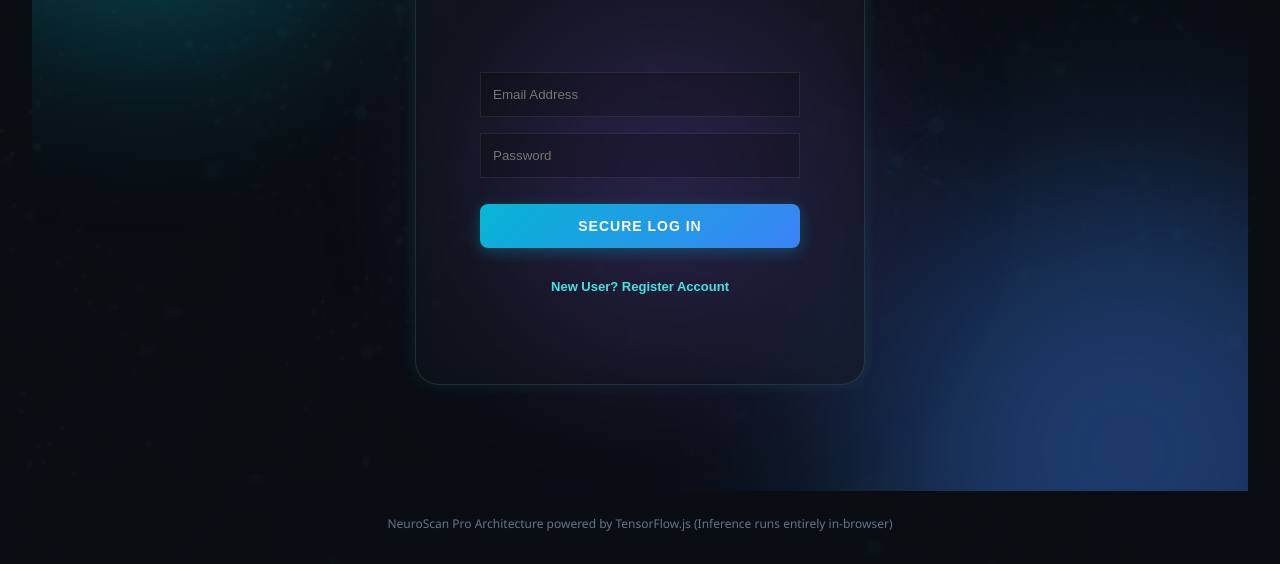
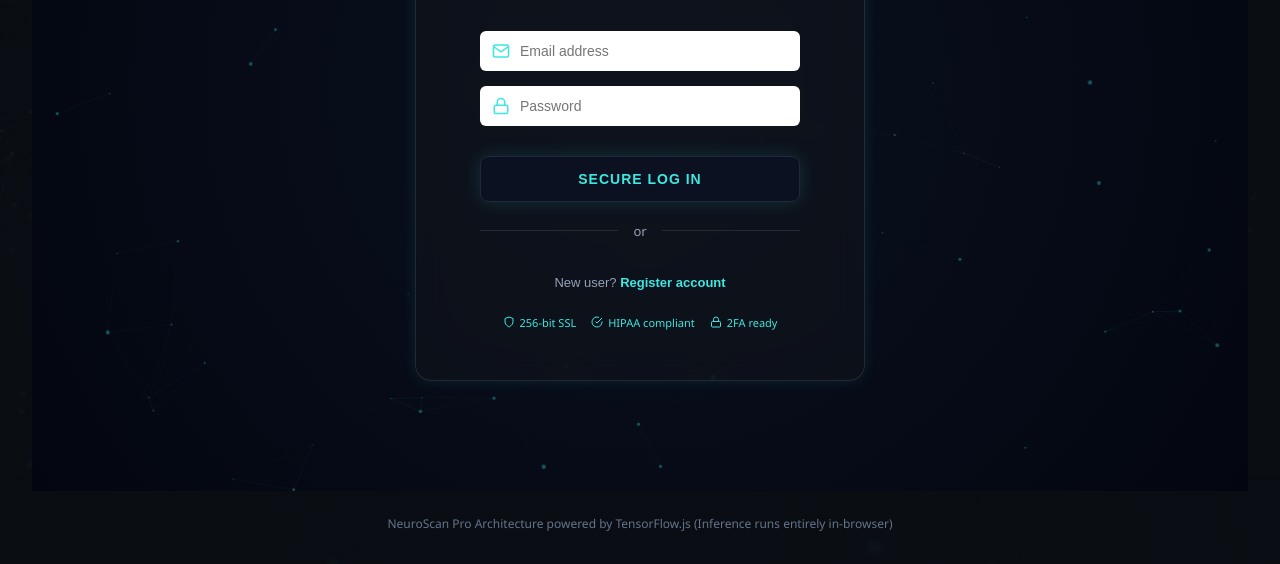
Before and after one commit to Mirzaib-ops/brain-tumor-mri-classifier, a plain HTML site: page index.html in a window 1280 px wide. Shown: the part 414-978 px from the top of the page. Drawn offline with nearby package versions, Linux system fonts and the light colour scheme.

Commit message:
UI: Replicate specific Auth layout requested by user. Include HTML5 Canvas moving network particles, white inputs with inline cyan SVG icons, dark glowing 'SECURE LOG IN' button, and professional security compliance badges.

```diff
--- a/index.html
+++ b/index.html
@@ -127,34 +127,35 @@
   /* Auth Forms */
   .auth-form { display:flex; flex-direction:column; gap:16px; max-width:320px; margin:0 auto; padding:40px 0; }
     .auth-btn{
-      width:100%;padding:14px;background:var(--primary-gradient);
-      color:#fff;border:none;border-radius:8px;font-weight:700;
+      width:100%;padding:14px;background:#0b1120;
+      color:var(--cyan);border:1px solid #1e293b;border-radius:8px;font-weight:700;
       font-size:14px;cursor:pointer;margin-top:10px;
       text-transform:uppercase;letter-spacing:1px;
-      box-shadow: 0 4px 15px rgba(6, 182, 212, 0.3);
+      box-shadow: 0 0 20px rgba(62,231,224,0.15);
       transition:all 0.3s;
     }
     .auth-btn:hover{
       transform:translateY(-2px);
-      box-shadow: 0 8px 25px rgba(6, 182, 212, 0.5);
+      box-shadow: 0 0 30px rgba(62,231,224,0.3);
+      border-color:var(--cyan);
     }
     .auth-toggle{
       width:100%;text-align:center;background:none;border:none;
-      color:var(--cyan);margin-top:15px;cursor:pointer;
-      font-size:13px;transition:0.2s;font-weight:600;
+      color:var(--text-secondary);margin-top:15px;cursor:pointer;
+      font-size:13px;transition:0.2s;
     }
     .auth-toggle:hover{color:#fff;}
 
     input[type="email"], input[type="password"], input[type="text"], input[type="date"] {
-      background: rgba(0,0,0,0.2) !important;
-      border: 1px solid var(--border) !important;
-      color: var(--text-primary) !important;
+      background: rgba(0,0,0,0.2);
+      border: 1px solid var(--border);
+      color: var(--text-primary);
       transition: 0.3s;
       padding: 14px 12px;
     }
     input:focus {
-      border-color: var(--cyan) !important;
-      box-shadow: 0 0 0 3px rgba(62,231,224,0.15) !important;
+      border-color: var(--cyan);
+      box-shadow: 0 0 0 3px rgba(62,231,224,0.15);
       outline: none;
     }
   .auth-error { color:var(--error); font-size:12px; background:rgba(255,51,102,0.1); padding:10px; border-radius:6px; border:1px solid rgba(255,51,102,0.3); display:none; }
@@ -460,52 +461,83 @@
 </div>
 
 <!-- Authentication View -->
-<div id="authView" style="display:none; height:100vh; display:flex; flex-direction:column; justify-content:center; align-items:center; position:relative; overflow:hidden; animation: fadeInUp 0.8s ease-out forwards;">
-  <!-- Animated Background Orbs -->
-  <div class="bg-orb orb-1"></div>
-  <div class="bg-orb orb-2"></div>
-  <div class="bg-orb orb-3"></div>
-
-  <div class="glass-auth" style="background:var(--panel); border:1px solid var(--border); padding:50px 40px; border-radius:24px; width:450px; max-width:90%; position:relative; z-index:10; box-shadow:0 20px 50px rgba(0,0,0,0.5);">
+<div id="authView" style="display:none; height:100vh; display:flex; flex-direction:column; justify-content:center; align-items:center; position:relative; overflow:hidden; animation: fadeInUp 0.8s ease-out forwards; background: radial-gradient(circle at center, #0b1120 0%, #030610 100%);">
+  <!-- Moving Neurons Canvas -->
+  <canvas id="networkCanvas" style="position:absolute; top:0; left:0; width:100%; height:100%; z-index:1; opacity:0.8;"></canvas>
+
+  <div class="glass-auth" style="background:rgba(11, 17, 32, 0.65); border:1px solid rgba(62,231,224,0.2); padding:50px 40px; border-radius:16px; width:450px; max-width:90%; position:relative; z-index:10; box-shadow:0 20px 50px rgba(0,0,0,0.6);">
 
     <div style="text-align:center; margin-bottom: 35px;">
-      <div style="width: 70px; height: 70px; background: var(--primary-gradient); border-radius: 20px; display: inline-flex; align-items: center; justify-content: center; margin-bottom: 15px; box-shadow: 0 10px 30px rgba(6, 182, 212, 0.4);">
-        <svg width="36" height="36" viewBox="0 0 24 24" fill="none" stroke="#fff" stroke-width="2"><path d="M12 2a10 10 0 1 0 0 20 10 10 0 1 0 0-20z"/><path d="M12 6v6l4 2"/></svg>
+      <div style="width: 70px; height: 70px; background: linear-gradient(135deg, #06b6d4, #3b82f6); border-radius: 20px; display: inline-flex; align-items: center; justify-content: center; margin-bottom: 15px; box-shadow: 0 10px 30px rgba(6, 182, 212, 0.4);">
+        <svg width="36" height="36" viewBox="0 0 24 24" fill="none" stroke="#fff" stroke-width="2"><path d="M20 21v-2a4 4 0 0 0-4-4H8a4 4 0 0 0-4 4v2"></path><circle cx="12" cy="7" r="4"></circle></svg>
       </div>
-      <h2 style="color:#fff; font-size:26px; font-weight:700; margin-bottom:8px; letter-spacing: -0.5px;">NeuroScan Pro</h2>
-      <p style="color:var(--text-secondary); font-size:14px; font-weight:500;">Next-Generation AI Diagnostic Platform</p>
+      <h2 style="color:#fff; font-size:24px; font-weight:700; margin-bottom:8px;">NeuroScan Pro</h2>
+      <p style="color:var(--cyan); font-size:12px; font-weight:600; letter-spacing: 1px; text-transform:uppercase;">Next-Generation AI Diagnostic Platform</p>
     </div>
 
     <div class="auth-error" id="authError"></div>
 
     <!-- Login Form -->
-    <form id="loginForm" class="auth-form" onsubmit="event.preventDefault(); handleAuth('login');">
-      <input type="email" id="loginEmail" placeholder="Email Address" required>
-      <input type="password" id="loginPassword" placeholder="Password" required>
+    <form id="loginForm" style="display:flex; flex-direction:column; max-width:320px; margin:0 auto;" onsubmit="event.preventDefault(); handleAuth('login');">
+      <div style="position:relative; margin-bottom:15px;">
+        <svg style="position:absolute; left:12px; top:50%; transform:translateY(-50%); color:var(--cyan); width:18px; height:18px;" viewBox="0 0 24 24" fill="none" stroke="currentColor" stroke-width="2"><path d="M4 4h16c1.1 0 2 .9 2 2v12c0 1.1-.9 2-2 2H4c-1.1 0-2-.9-2-2V6c0-1.1.9-2 2-2z"></path><polyline points="22,6 12,13 2,6"></polyline></svg>
+        <input type="email" id="loginEmail" placeholder="Email address" required style="width:100%; padding:12px 12px 12px 40px; background:#fff; color:#000; border-radius:6px; outline:none; border:none; font-size:14px;">
+      </div>
+      <div style="position:relative; margin-bottom:20px;">
+        <svg style="position:absolute; left:12px; top:50%; transform:translateY(-50%); color:var(--cyan); width:18px; height:18px;" viewBox="0 0 24 24" fill="none" stroke="currentColor" stroke-width="2"><rect x="3" y="11" width="18" height="11" rx="2" ry="2"></rect><path d="M7 11V7a5 5 0 0 1 10 0v4"></path></svg>
+        <input type="password" id="loginPassword" placeholder="Password" required style="width:100%; padding:12px 12px 12px 40px; background:#fff; color:#000; border-radius:6px; outline:none; border:none; font-size:14px;">
+      </div>
       <button type="submit" class="auth-btn" id="loginBtn">Secure Log In</button>
-      <button type="button" class="auth-toggle" onclick="toggleAuth('signup')">New User? Register Account</button>
+
+      <div style="display:flex; align-items:center; margin: 20px 0;">
+        <hr style="flex:1; border:none; border-top:1px solid rgba(255,255,255,0.1);">
+        <span style="color:var(--text-secondary); margin:0 15px; font-size:13px;">or</span>
+        <hr style="flex:1; border:none; border-top:1px solid rgba(255,255,255,0.1);">
+      </div>
+
+      <button type="button" class="auth-toggle" onclick="toggleAuth('signup')">New user? <span style="color:var(--cyan); font-weight:bold;">Register account</span></button>
     </form>
 
     <!-- Signup Form -->
-    <form id="signupForm" class="auth-form" style="display:none;" onsubmit="event.preventDefault(); handleAuth('signup');">
-
+    <form id="signupForm" style="display:none; flex-direction:column; max-width:320px; margin:0 auto;" onsubmit="event.preventDefault(); handleAuth('signup');">
       <!-- Role Selector -->
-      <div style="display:flex; gap:10px; margin-bottom:4px;">
+      <div style="display:flex; gap:10px; margin-bottom:15px;">
         <label style="flex:1;">
           <input type="radio" name="userRole" value="patient" checked>
-          <div class="role-label">Patient</div>
+          <div class="role-label" style="background:#fff; color:#000;">Patient</div>
         </label>
         <label style="flex:1;">
           <input type="radio" name="userRole" value="doctor">
-          <div class="role-label">Doctor</div>
+          <div class="role-label" style="background:#fff; color:#000;">Doctor</div>
         </label>
       </div>
 
-      <input type="email" id="signupEmail" placeholder="Email Address" required>
-      <input type="password" id="signupPassword" placeholder="Create Password" minlength="6" required>
+      <div style="position:relative; margin-bottom:15px;">
+        <svg style="position:absolute; left:12px; top:50%; transform:translateY(-50%); color:var(--cyan); width:18px; height:18px;" viewBox="0 0 24 24" fill="none" stroke="currentColor" stroke-width="2"><path d="M4 4h16c1.1 0 2 .9 2 2v12c0 1.1-.9 2-2 2H4c-1.1 0-2-.9-2-2V6c0-1.1.9-2 2-2z"></path><polyline points="22,6 12,13 2,6"></polyline></svg>
+        <input type="email" id="signupEmail" placeholder="Email address" required style="width:100%; padding:12px 12px 12px 40px; background:#fff; color:#000; border-radius:6px; outline:none; border:none; font-size:14px;">
+      </div>
+      <div style="position:relative; margin-bottom:20px;">
+        <svg style="position:absolute; left:12px; top:50%; transform:translateY(-50%); color:var(--cyan); width:18px; height:18px;" viewBox="0 0 24 24" fill="none" stroke="currentColor" stroke-width="2"><rect x="3" y="11" width="18" height="11" rx="2" ry="2"></rect><path d="M7 11V7a5 5 0 0 1 10 0v4"></path></svg>
+        <input type="password" id="signupPassword" placeholder="Create Password" minlength="6" required style="width:100%; padding:12px 12px 12px 40px; background:#fff; color:#000; border-radius:6px; outline:none; border:none; font-size:14px;">
+      </div>
+
       <button type="submit" class="auth-btn" id="signupBtn">Register Account</button>
-      <button type="button" class="auth-toggle" onclick="toggleAuth('login')">Already registered? Log In here</button>
+
+      <div style="display:flex; align-items:center; margin: 20px 0;">
+        <hr style="flex:1; border:none; border-top:1px solid rgba(255,255,255,0.1);">
+        <span style="color:var(--text-secondary); margin:0 15px; font-size:13px;">or</span>
+        <hr style="flex:1; border:none; border-top:1px solid rgba(255,255,255,0.1);">
+      </div>
+
+      <button type="button" class="auth-toggle" onclick="toggleAuth('login')">Already registered? <span style="color:var(--cyan); font-weight:bold;">Log In</span></button>
     </form>
+
+    <div style="display:flex; justify-content:center; gap:15px; margin-top:25px; color:var(--cyan); font-size:11px;">
+      <span style="display:flex; align-items:center; gap:5px;"><svg width="12" height="12" viewBox="0 0 24 24" fill="none" stroke="currentColor" stroke-width="2"><path d="M12 22s8-4 8-10V5l-8-3-8 3v7c0 6 8 10 8 10z"></path></svg> 256-bit SSL</span>
+      <span style="display:flex; align-items:center; gap:5px;"><svg width="12" height="12" viewBox="0 0 24 24" fill="none" stroke="currentColor" stroke-width="2"><path d="M22 11.08V12a10 10 0 1 1-5.93-9.14"></path><polyline points="22 4 12 14.01 9 11.01"></polyline></svg> HIPAA compliant</span>
+      <span style="display:flex; align-items:center; gap:5px;"><svg width="12" height="12" viewBox="0 0 24 24" fill="none" stroke="currentColor" stroke-width="2"><rect x="3" y="11" width="18" height="11" rx="2" ry="2"></rect><path d="M7 11V7a5 5 0 0 1 10 0v4"></path></svg> 2FA ready</span>
+    </div>
+
   </div>
 </div>
 
@@ -1729,6 +1761,61 @@ Generated by NeuroScan Pro
   a.click();
   URL.revokeObjectURL(url);
 }
+
+// Network Particle Animation
+(function() {
+  const canvas = document.getElementById('networkCanvas');
+  if (!canvas) return;
+  const ctx = canvas.getContext('2d');
+  let width = canvas.width = window.innerWidth;
+  let height = canvas.height = window.innerHeight;
+  const particles = [];
+
+  for(let i=0; i<60; i++) {
+    particles.push({
+      x: Math.random() * width,
+      y: Math.random() * height,
+      vx: (Math.random() - 0.5) * 0.4,
+      vy: (Math.random() - 0.5) * 0.4,
+      radius: Math.random() * 2 + 0.5
+    });
+  }
+
+  function animate() {
+    ctx.clearRect(0, 0, width, height);
+    for(let i=0; i<particles.length; i++) {
+      let p = particles[i];
+      p.x += p.vx; p.y += p.vy;
+      if(p.x < 0 || p.x > width) p.vx *= -1;
+      if(p.y < 0 || p.y > height) p.vy *= -1;
+
+      ctx.beginPath();
+      ctx.arc(p.x, p.y, p.radius, 0, Math.PI * 2);
+      ctx.fillStyle = 'rgba(62, 231, 224, 0.4)';
+      ctx.fill();
+
+      for(let j=i+1; j<particles.length; j++) {
+        let p2 = particles[j];
+        let dist = Math.hypot(p.x - p2.x, p.y - p2.y);
+        if(dist < 120) {
+          ctx.beginPath();
+          ctx.moveTo(p.x, p.y);
+          ctx.lineTo(p2.x, p2.y);
+          ctx.strokeStyle = `rgba(62, 231, 224, ${(120 - dist) / 600})`;
+          ctx.lineWidth = 0.5;
+          ctx.stroke();
+        }
+      }
+    }
+    requestAnimationFrame(animate);
+  }
+  animate();
+  window.addEventListener('resize', () => {
+    width = canvas.width = window.innerWidth;
+    height = canvas.height = window.innerHeight;
+  });
+})();
+
 </script>
 </body>
 </html>
```
